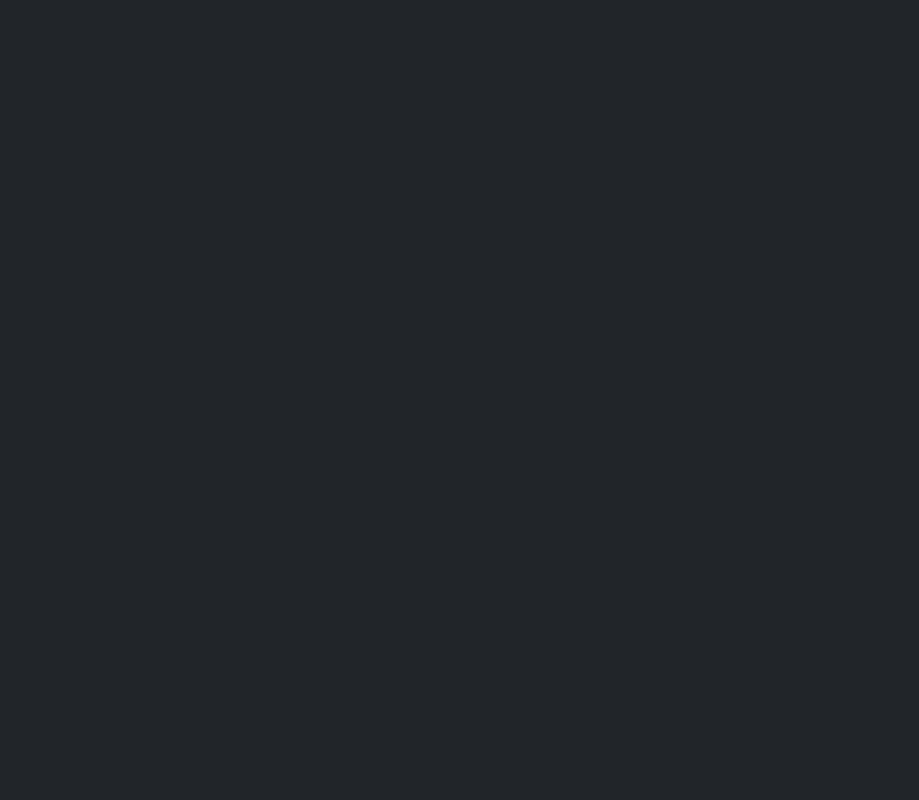
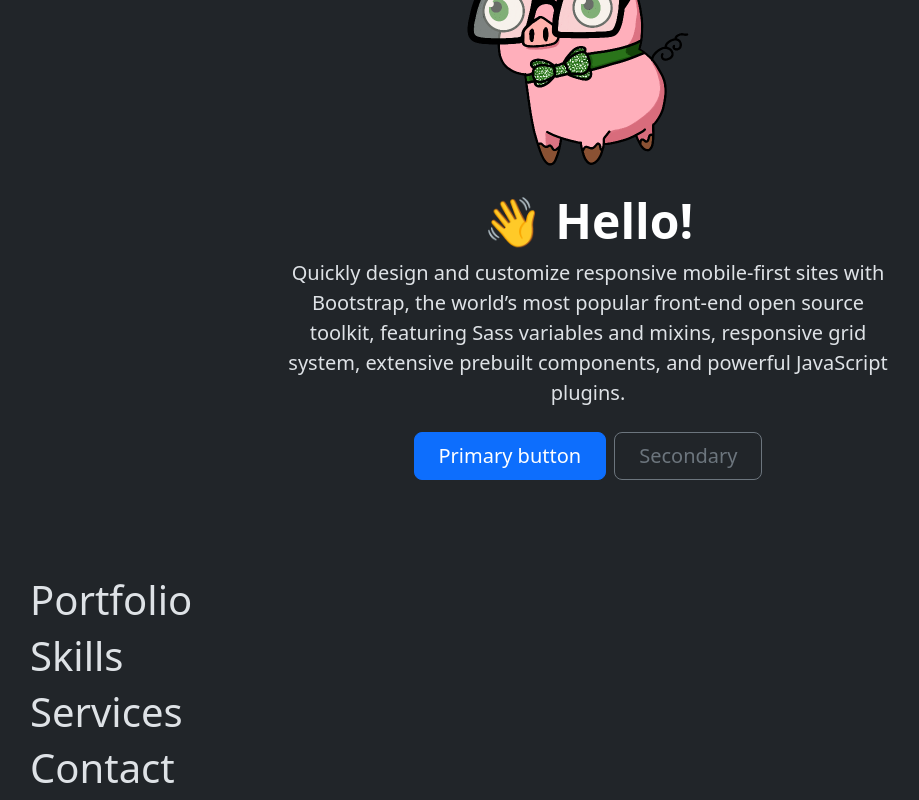
Before and after one commit to greenham/ghsdev-web, a React (Vite) app: page / in a window 1280 px wide. Shown: the part 268-1068 px from the top of the page, without its empty margins (52-971 px from the left). Before the commit the page ends 800 px from the top, so only its background shows below. Built offline with nearby package versions, Linux system fonts and the light colour scheme.

Commit message:
getting other components into place

```diff
--- a/src/App.tsx
+++ b/src/App.tsx
@@ -1,10 +1,20 @@
 import "./App.scss";
+import About from "./components/About";
+import Contact from "./components/Contact";
+import Portfolio from "./components/Portfolio";
+import Services from "./components/Services";
+import Skills from "./components/Skills";
 import TopNav from "./components/TopNav";
 
 function App() {
   return (
     <>
       <TopNav />
+      <About id="about" />
+      <Portfolio id="portfolio" />
+      <Skills id="skills" />
+      <Services id="services" />
+      <Contact id="contact" />
     </>
   );
 }
--- /dev/null
+++ b/src/components/About.tsx
@@ -0,0 +1,37 @@
+import logo from "../assets/logo.png";
+
+function About({ id }: { id: string }) {
+  return (
+    <div id={id} className="px-4 py-5 my-5 text-center">
+      <img
+        className="d-block mx-auto mb-4"
+        src={logo}
+        alt=""
+        width="250"
+        height="250"
+      />
+      <h1 className="display-5 fw-bold text-body-emphasis">👋 Hello!</h1>
+      <div className="col-lg-6 mx-auto">
+        <p className="lead mb-4">
+          Quickly design and customize responsive mobile-first sites with
+          Bootstrap, the world’s most popular front-end open source toolkit,
+          featuring Sass variables and mixins, responsive grid system, extensive
+          prebuilt components, and powerful JavaScript plugins.
+        </p>
+        <div className="d-grid gap-2 d-sm-flex justify-content-sm-center">
+          <button type="button" className="btn btn-primary btn-lg px-4 gap-3">
+            Primary button
+          </button>
+          <button
+            type="button"
+            className="btn btn-outline-secondary btn-lg px-4"
+          >
+            Secondary
+          </button>
+        </div>
+      </div>
+    </div>
+  );
+}
+
+export default About;
--- /dev/null
+++ b/src/components/Contact.tsx
@@ -0,0 +1,11 @@
+import { Container } from "react-bootstrap";
+
+function Contact({ id }: { id: string }) {
+  return (
+    <Container id={id}>
+      <h1>Contact</h1>
+    </Container>
+  );
+}
+
+export default Contact;
--- /dev/null
+++ b/src/components/Portfolio.tsx
@@ -0,0 +1,11 @@
+import { Container } from "react-bootstrap";
+
+function Portfolio({ id }: { id: string }) {
+  return (
+    <Container id={id}>
+      <h1>Portfolio</h1>
+    </Container>
+  );
+}
+
+export default Portfolio;
--- /dev/null
+++ b/src/components/Services.tsx
@@ -0,0 +1,11 @@
+import { Container } from "react-bootstrap";
+
+function Services({ id }: { id: string }) {
+  return (
+    <Container id={id}>
+      <h1>Services</h1>
+    </Container>
+  );
+}
+
+export default Services;
--- /dev/null
+++ b/src/components/Skills.tsx
@@ -0,0 +1,11 @@
+import { Container } from "react-bootstrap";
+
+function Skills({ id }: { id: string }) {
+  return (
+    <Container id={id}>
+      <h1>Skills</h1>
+    </Container>
+  );
+}
+
+export default Skills;
--- a/src/components/TopNav.tsx
+++ b/src/components/TopNav.tsx
@@ -3,9 +3,9 @@ import logo from "../assets/logo.png";
 
 function TopNav() {
   return (
-    <Navbar expand="lg" className="bg-body-tertiary">
+    <Navbar expand="lg" className="bg-body-tertiary" sticky="top">
       <Container>
-        <Navbar.Brand href="#home">
+        <Navbar.Brand href="#top">
           <Stack direction="horizontal" gap={2}>
             <img
               alt=""
```
Also changed, not shown: 1 other file (tests, documents, lock files or other folders).
